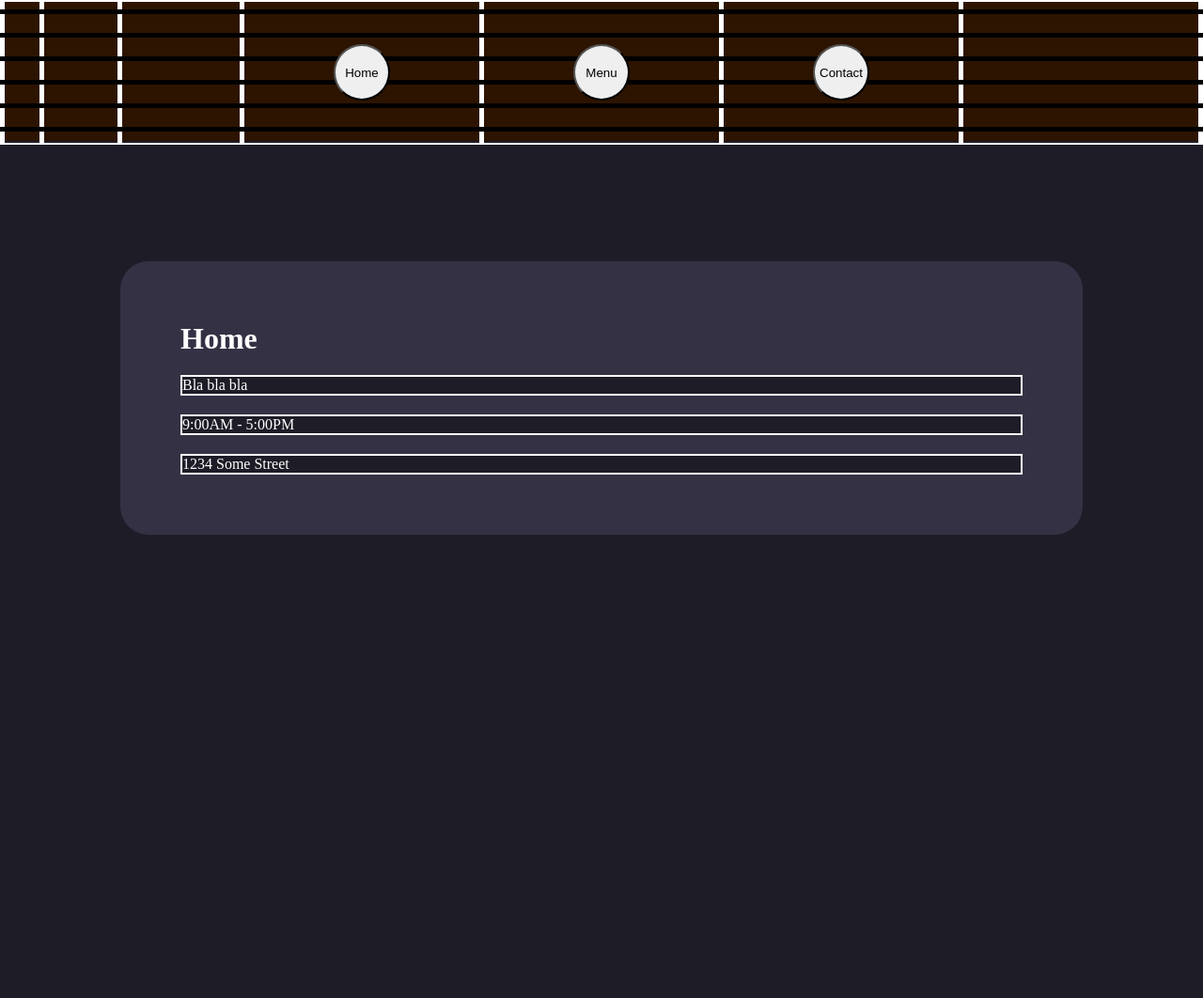
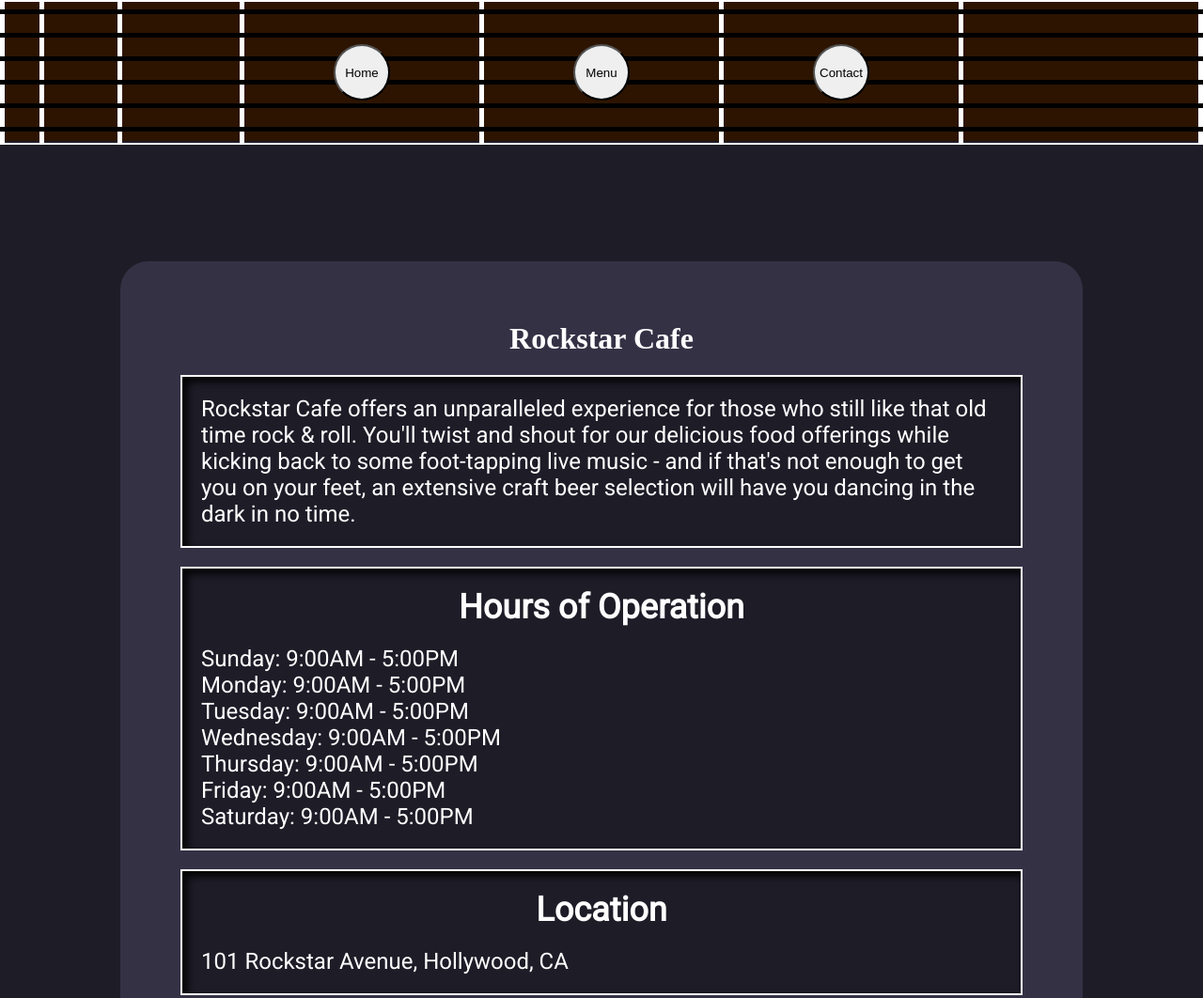
Before and after one commit to akist529/restaurant-page, a website built with webpack: page dist/index.html in a window 1280 px wide. Shown: the top 1062 px of the page at 94% size. Before the commit the page ends 800 px from the top, so only its background shows below. Built offline with nearby package versions, Linux system fonts and the light colour scheme.

Commit message:
Complete basic layout of homepage

```diff
--- a/src/home.js
+++ b/src/home.js
@@ -2,31 +2,74 @@ export default function homePage() {
     const container = document.createElement("div");
     container.id = "home";
 
+
     const homeTitle = document.createElement("h1");
-    homeTitle.textContent = "Home";
+    homeTitle.textContent = "Rockstar Cafe";
     homeTitle.className = "contentTitle";
     container.appendChild(homeTitle);
 
-    const review = document.createElement("div");
-    const reviewText = document.createElement("p");
-    reviewText.textContent = "Bla bla bla";
-    review.appendChild(reviewText);
-    review.className = "contentBlock";
-    container.appendChild(review);
+
+    const welcome = document.createElement("div");
+    const welText = document.createElement("p");
+    welText.textContent = "Rockstar Cafe offers an unparalleled experience for those who still like that old time rock & roll. You'll twist and shout for our delicious food offerings while kicking back to some foot-tapping live music - and if that's not enough to get you on your feet, an extensive craft beer selection will have you dancing in the dark in no time.";
+    welcome.appendChild(welText);
+    welcome.className = "contentBlock";
+    container.appendChild(welcome);
+
 
     const hours = document.createElement("div");
-    const hoursText = document.createElement("p");
-    hoursText.textContent = "9:00AM - 5:00PM";
-    hours.appendChild(hoursText);
     hours.className = "contentBlock";
+
+    const hoursHeader = document.createElement("h2");
+    hoursHeader.textContent = "Hours of Operation";
+    hoursHeader.className = "contentHeader";
+    hours.appendChild(hoursHeader);
+
+    const sunText = document.createElement("p");
+    sunText.textContent = "Sunday: 9:00AM - 5:00PM";
+    hours.appendChild(sunText);
+
+    const monText = document.createElement("p");
+    monText.textContent = "Monday: 9:00AM - 5:00PM";
+    hours.appendChild(monText);
+
+    const tuesText = document.createElement("p");
+    tuesText.textContent = "Tuesday: 9:00AM - 5:00PM";
+    hours.appendChild(tuesText);
+
+    const wedText = document.createElement("p");
+    wedText.textContent = "Wednesday: 9:00AM - 5:00PM";
+    hours.appendChild(wedText);
+
+    const thursText = document.createElement("p");
+    thursText.textContent = "Thursday: 9:00AM - 5:00PM";
+    hours.appendChild(thursText);
+
+    const friText = document.createElement("p");
+    friText.textContent = "Friday: 9:00AM - 5:00PM";
+    hours.appendChild(friText);
+
+    const satText = document.createElement("p");
+    satText.textContent = "Saturday: 9:00AM - 5:00PM";
+    hours.appendChild(satText);
+
     container.appendChild(hours);
 
+
     const location = document.createElement("div");
+    location.className = "contentBlock";
+
+    const locationHeader = document.createElement("h2");
+    locationHeader.textContent = "Location";
+    locationHeader.className = "contentHeader";
+    location.append(locationHeader);
+
     const locationText = document.createElement("p");
-    locationText.textContent = "1234 Some Street";
+    locationText.textContent = "101 Rockstar Avenue, Hollywood, CA";
     location.appendChild(locationText);
-    location.className = "contentBlock";
+
     container.appendChild(location);
+
 
     document.getElementById("content").appendChild(container);
 }
--- a/src/style.css
+++ b/src/style.css
@@ -1,3 +1,5 @@
+@import url('https://fonts.googleapis.com/css2?family=Roboto&display=swap');
+
 * {
     margin: 0;
     padding: 0;
@@ -25,6 +27,21 @@ h1 {
 .contentBlock {
     background-color: #1E1C27;
     border: 2px solid white;
+    box-shadow: 5px 5px 10px black inset;
+    font-family: "Roboto";
+    font-size: 1.5rem;
+
+    padding: 20px;
+}
+
+.contentTitle {
+    margin: auto;
+}
+
+.contentHeader {
+    display: flex;
+    justify-content: center;
+    padding-bottom: 20px;
 }
 
 #header {
```
Also changed, not shown: dist/main.js.
